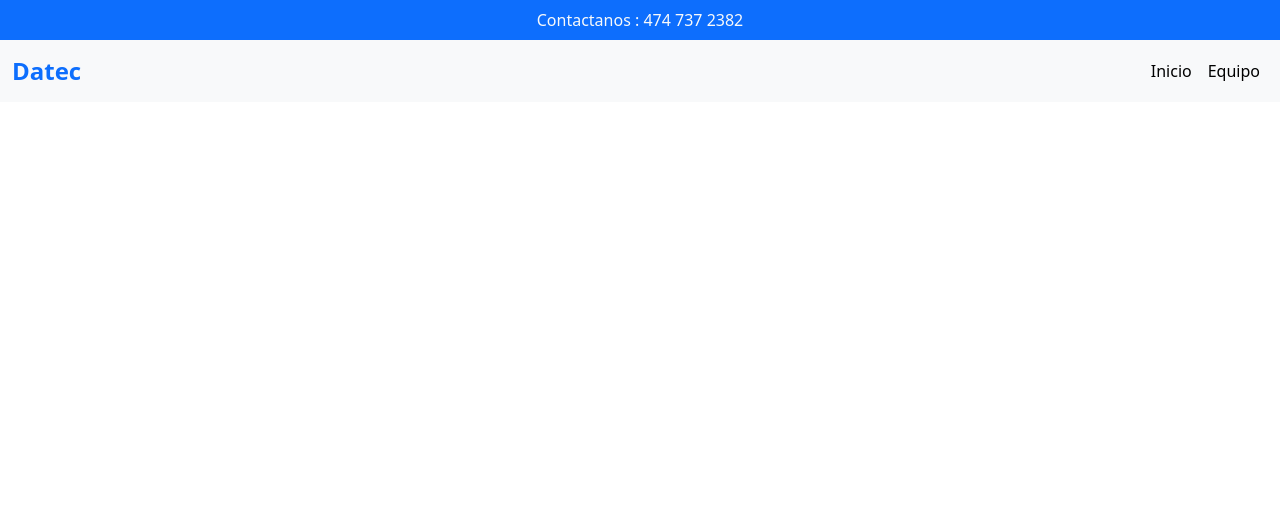
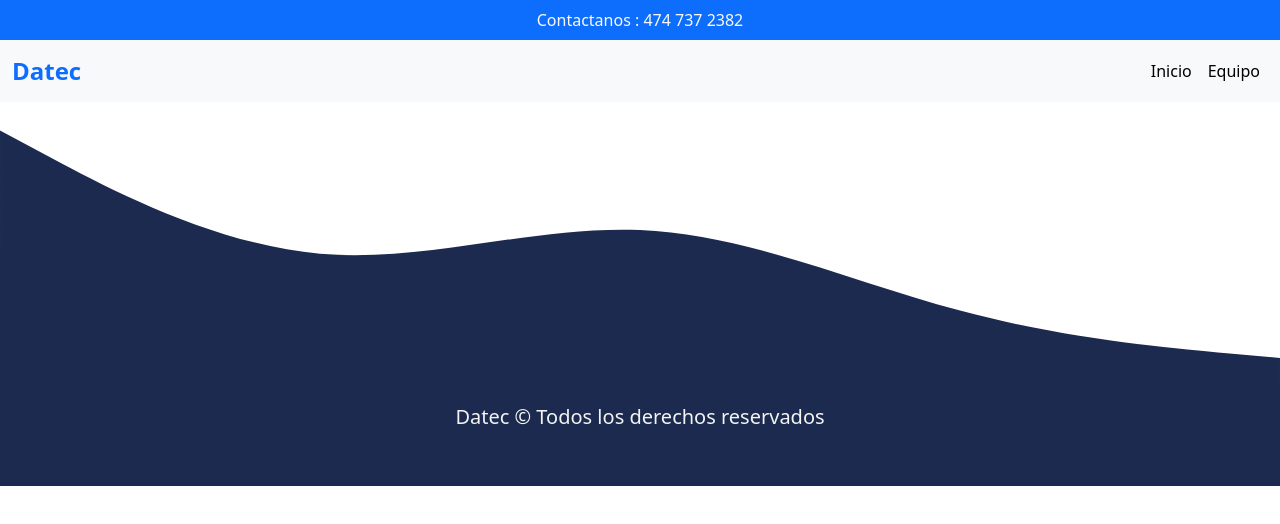
Before and after one commit to Spo0ka/Datec, a plain HTML site: page index.html in a window 1280 px wide. Drawn offline with nearby package versions, Linux system fonts and the light colour scheme.

Commit message:
Se agrego footer

```diff
--- a/css/style.css
+++ b/css/style.css
@@ -0,0 +1,9 @@
+footer {
+    background: #1b2a4e;
+    min-height: 100px;
+}
+
+footer p{
+    color: #f3f3f3;
+    text-align: center;
+}
--- a/index.html
+++ b/index.html
@@ -29,10 +29,17 @@
             <a class="nav-link active" aria-current="page" href="Equipo.html">Equipo</a>
           </li>
         </ul>
-
       </div>
     </div>
   </nav>
+<!-- Fondo curvo -->
+  <section><svg xmlns="http://www.w3.org/2000/svg" viewBox="0 0 1440 320"><path fill="#1b2a4e" fill-opacity="1" d="M0,32L60,64C120,96,240,160,360,170.7C480,181,600,139,720,144C840,149,960,203,1080,234.7C1200,267,1320,277,1380,282.7L1440,288L1440,320L1380,320C1320,320,1200,320,1080,320C960,320,840,320,720,320C600,320,480,320,360,320C240,320,120,320,60,320L0,320Z"></path></svg>
+</section>
+  <!-- footer -->
+
+  <footer class="w-100 d-flex justify-content-center align-content-center">
+    <p class="fs-5 px-3 pt-3">Datec &copy; Todos los derechos reservados</p>
+</footer>
 
 
 
```
